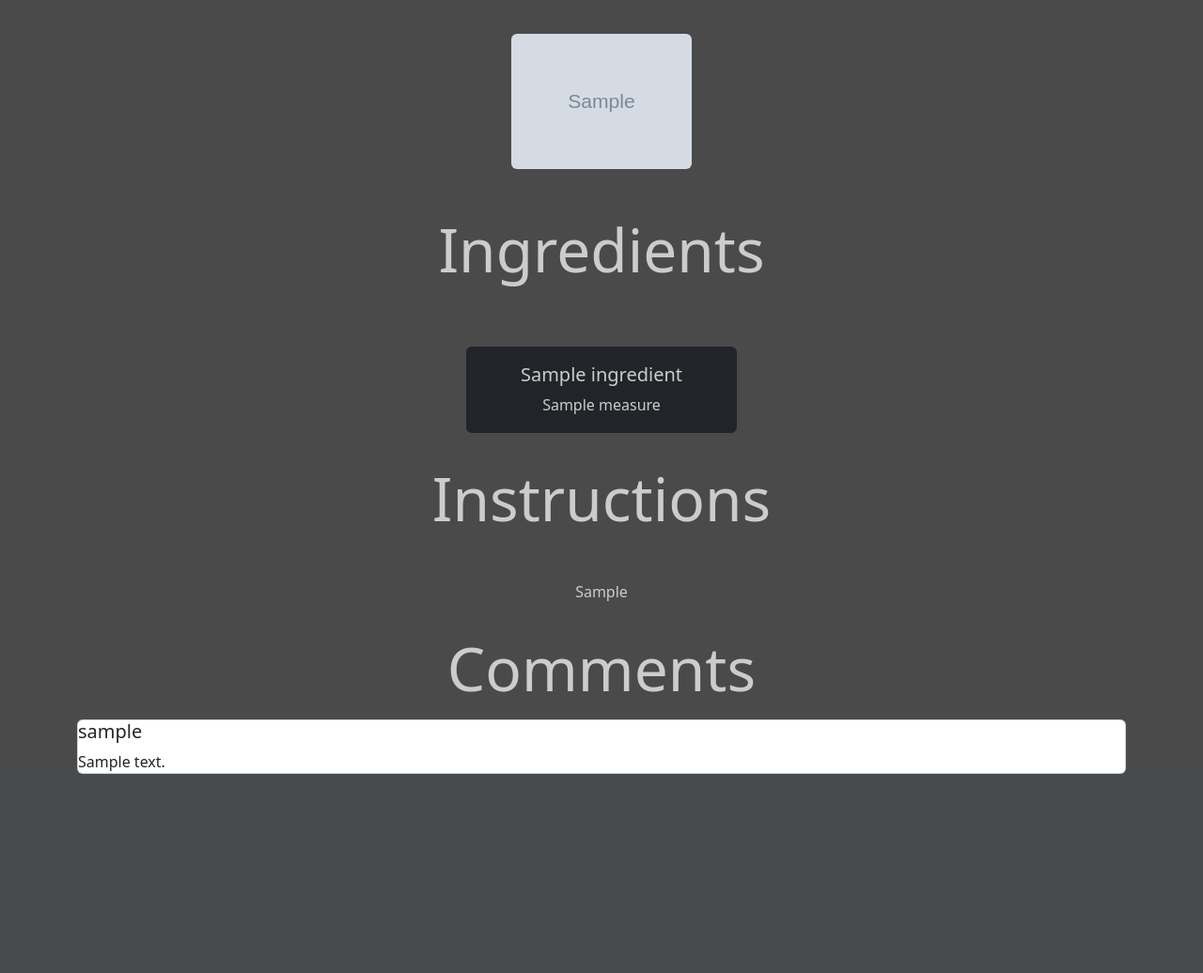
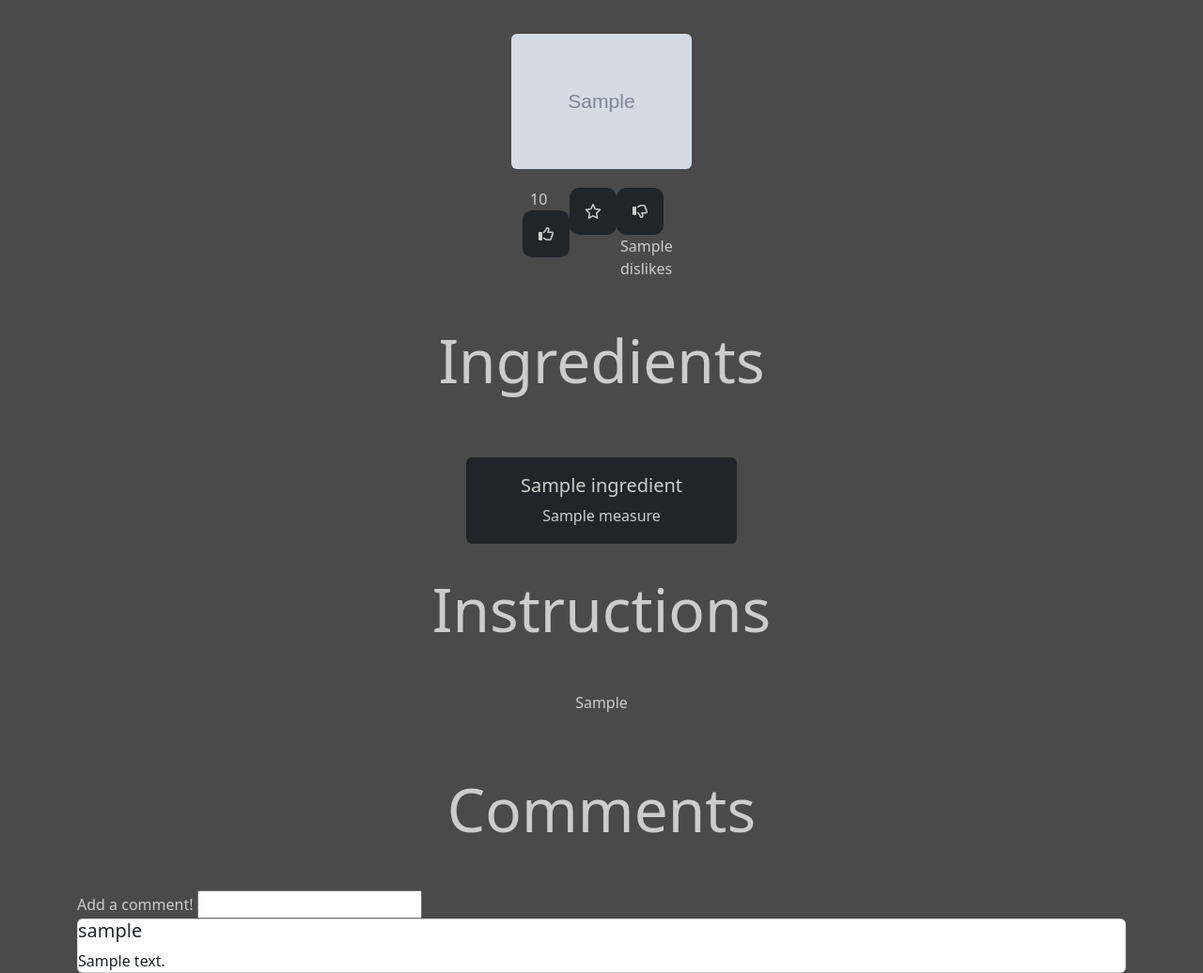
Before and after one commit to MasonBybee/Cocktail-Capstone, a Flask app: template templates/cocktail.html in a window 1280 px wide. Shown: the part 164-1200 px from the top of the page at 94% size. Before the commit the page ends 988 px from the top, so only its background shows below. Run offline with Flask 3, Linux system fonts and the light colour scheme; tables that the repository leaves empty hold one stand-in row (values such as "Sample post"); the template is opened without the code that fills it: values that come from a table or form of the project are taken from there, most other values are stand-ins (such as "Sample title", 1, 10 or a date in 2020); grey boxes marked "Sample" are stand-in pictures; some libraries are stand-ins or nearby versions.

Commit message:
added UserFeedback buttons

```diff
--- a/templates/cocktail.html
+++ b/templates/cocktail.html
@@ -6,6 +6,50 @@
   src="{{cocktail.strDrinkThumb}}"
   alt="Picture of {{cocktail.strDrink}}"
 />
+{% if user %}
+<div class="reactionContainer container">
+  <form
+    class="reactionForm"
+    action="/user/like/{{cocktail.idDrink}}"
+    method="POST"
+  >
+    <label class="mx-2" for="likes">{{likes}}</label
+    ><button class="reactionButton" id="likes" type="submit">
+      {% if feedback.like_boolean == True %}
+      <i class="fa-solid fa-thumbs-up"></i> {% else %}
+      <i class="fa-regular fa-thumbs-up"></i>
+      {% endif %}
+    </button>
+  </form>
+  <form
+    class="reactionForm"
+    action="/user/favorite/{{cocktail.idDrink}}"
+    method="POST"
+  >
+    <button class="reactionButton" id="likes" type="submit">
+      {% if feedback.favorite_boolean == True %}
+      <i class="fa-solid fa-star"></i>
+      {% else %}
+      <i class="fa-regular fa-star"></i>
+      {% endif %}
+    </button>
+  </form>
+  <form
+    class="reactionForm"
+    action="/user/dislike/{{cocktail.idDrink}}"
+    method="POST"
+  >
+    <button class="reactionButton" id="dislikes" type="submit">
+      {% if feedback.like_boolean == False %}
+      <i class="fa-solid fa-thumbs-down"></i>
+      {% else %}
+      <i class="fa-regular fa-thumbs-down"></i>
+      {% endif %}
+    </button>
+    <label class="mx-1" for="dislikes">{{dislikes}}</label>
+  </form>
+</div>
+{% endif %}
 <h2 class="mt-5 display-3 text-center">Ingredients</h2>
 <div class="mt-5 container d-flex justify-content-evenly flex-wrap">
   {% for ingredient, measure in ingredients.items() %}
@@ -27,9 +71,15 @@
     {{cocktail.strInstructions | safe}}
   </p>
 </div>
+<h2 class="m-5 display-3 text-center">Comments</h2>
 <div class="cocktailComments container">
+  <form action="/cocktails/addcomment/{{cocktail.idDrink}}" method="POST">
+    <div class="form-group">
+      <label for="commentInput">Add a comment!</label>
+      <input class="form-input" id="commentInput" type="text" />
+    </div>
+  </form>
   {% for comment in comments %}
-  <h2 class="m-3 display-3 text-center">Comments</h2>
   <div class="card">
     <h5 class="card-title">{{comment.user.username}}</h5>
     <p class="card-text">{{comment.comment}}</p>
```
